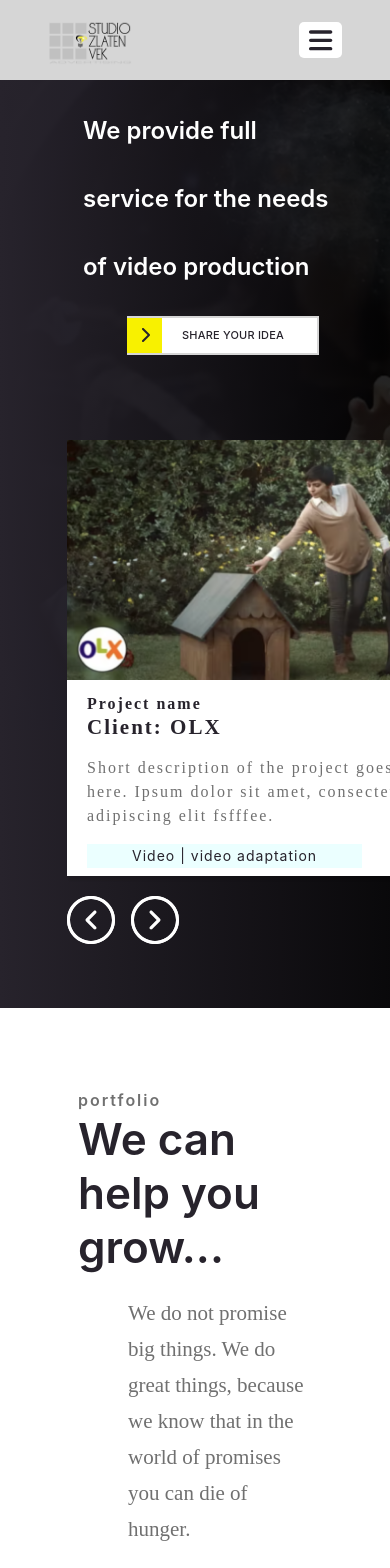
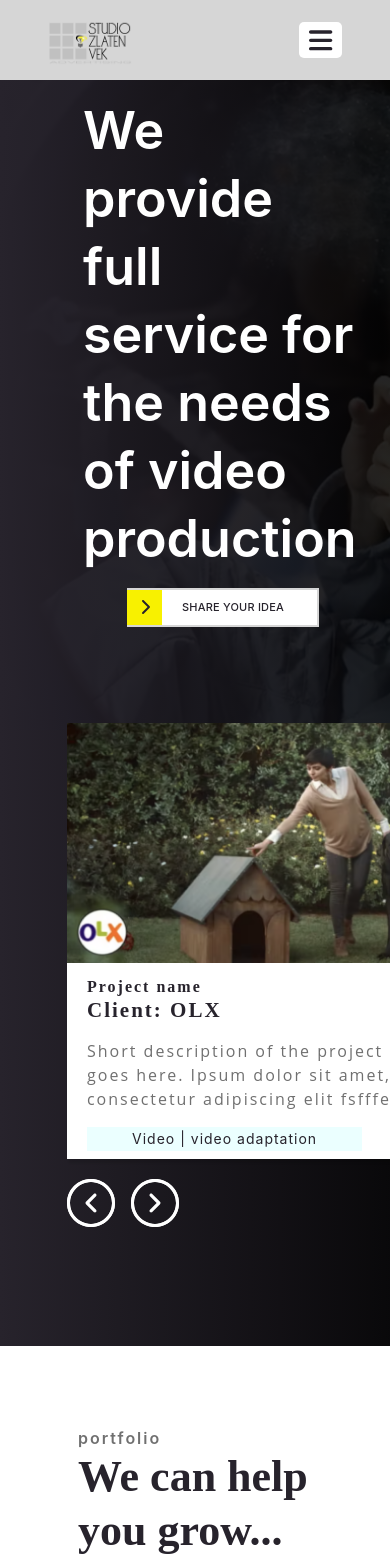
Before and after one commit to Walls-Team/zlatenLanding, a React (Create React App) app: page / in a window 390 px wide. Shown: the top 1568 px of the page. Built offline with nearby package versions, Linux system fonts and the light colour scheme.

Commit message:
Details and Responsive

```diff
--- a/src/components/cards/Card.js
+++ b/src/components/cards/Card.js
@@ -30,7 +30,7 @@ function Card({title, text, imageSource, cliente, format,type,view,id,link="/",
            <h4>{title}</h4>
            <h3>{cliente}</h3>
            <p style={{
-            fontFamily:'Montserrat',
+            fontFamily:'Open Sans',
             fontSize: '16px',
             lineHeight: '24px',
             fontWeight: '400',
--- a/src/components/css/Card.scss
+++ b/src/components/css/Card.scss
@@ -26,9 +26,11 @@ h4 {
         font-weight: 600;
         font-size: 16px;
         line-height: 20px;
+        font-family: 'Montserrat';
     }
     h3{
         font-weight: 600;
+        font-family: 'Montserrat';
         font-size: 21px;
         line-height: 26px;
         color: #27232C;
--- a/src/components/css/Footer.scss
+++ b/src/components/css/Footer.scss
@@ -38,6 +38,7 @@
         text-align: center;
         color: #27232C;
         margin-top: 10px;
+        font-family: 'Open Sans';
     }
 
     .icons {
--- a/src/components/css/Header.scss
+++ b/src/components/css/Header.scss
@@ -82,9 +82,6 @@
         width: 23rem;
       }
     }
-    .title {
-      font-size: 2.5em;
-    }
   }
 }
 
@@ -92,9 +89,7 @@
 
   .header {
     height: 150vh;
-    .title {
-      font-size: 2em;
-    }
+
     .cards{
       top: 350px;
       .card{
@@ -117,9 +112,7 @@
 @media (max-width: 820px){
   .header {
     height: 90vh;
-    .title {
-      font-size: 2em;
-    }
+
     .content {
       background-image: url("../../assets/fondImage.png");
       background-position: -250px;
@@ -142,34 +135,39 @@
 @media (max-width: 600px){
   .header {
     height: 130vh;
-    .title {
-      font-size: 2em;
+  }
+}
+
+@media (max-width: 414px){
+  .header {
+    height: 130vh;
+    .cards{
+      top: 50%;
     }
   }
 }
-@media (max-width: 414px){
+
+@media (max-width: 393px){
   .header {
-    height: 110vh;
-    .title {
-      font-size: 1.5em;
+    height: 150vh;
+    .cards{
+      top: 50%;
     }
   }
 }
 
 @media (max-width: 375px){
   .header {
-    height: 135vh;
-    .title {
-      font-size: 1.5em;
-    }
+    height: 190vh;
   }
 }
 @media (max-width: 280px){
   .header {
     width: 140%;
-    height: 140vh;
-    .title {
-      font-size: 1.5em;
+    height: 190vh;
+    .cards{
+      top: 50%;
     }
   }
+
 }
--- a/src/pages/css/Contact.scss
+++ b/src/pages/css/Contact.scss
@@ -16,15 +16,15 @@
   }
 
   h1{
-    //margin-top: 10px;
-    font-weight: 400;
-    font-size: 60px;
+    font-weight: 600;
+    font-size: 52px;
     line-height: 68px;
+    font-family: 'Montserrat';
   }
 
   p{
-    font-family: 'Montserrat';
-    font-weight: 100;
+    font-family: 'Open Sans';
+    font-weight: 400;
     font-size: 21px;
     line-height: 45px;
     width: 90%;
@@ -79,6 +79,7 @@
     font-size: 16px;
     line-height: 24px;
     letter-spacing: 0.5px;
+    font-family: 'Open Sans';
   }
 }
 
--- a/src/pages/css/Home.scss
+++ b/src/pages/css/Home.scss
@@ -4,7 +4,7 @@
 
     p{
         margin-left: 50px;
-        font-family: 'Montserrat';
+        font-family: 'Open Sans';
         font-style: normal;
         font-weight: 400;
         font-size: 21px;
@@ -17,6 +17,7 @@
     }
     h3{
         font-weight: 600;
+        font-family: 'Montserrat';
         font-size: 44px;
         line-height: 54px;
     }
--- a/src/pages/css/Portafolio.scss
+++ b/src/pages/css/Portafolio.scss
@@ -69,6 +69,7 @@
   .title {
     display: flex;
     flex-direction: row;
+    font-family: 'Montserrat';
   }
 
   .icon {
@@ -94,9 +95,9 @@
   p {
     margin: 0 auto;
     margin-top: 0;
-    font-family: 'Montserrat', sans-serif;
+    font-family: 'Open Sans';
     font-size: 21px;
-    line-height: 40px;
+    line-height: 36px;
   }
 }
 
```
